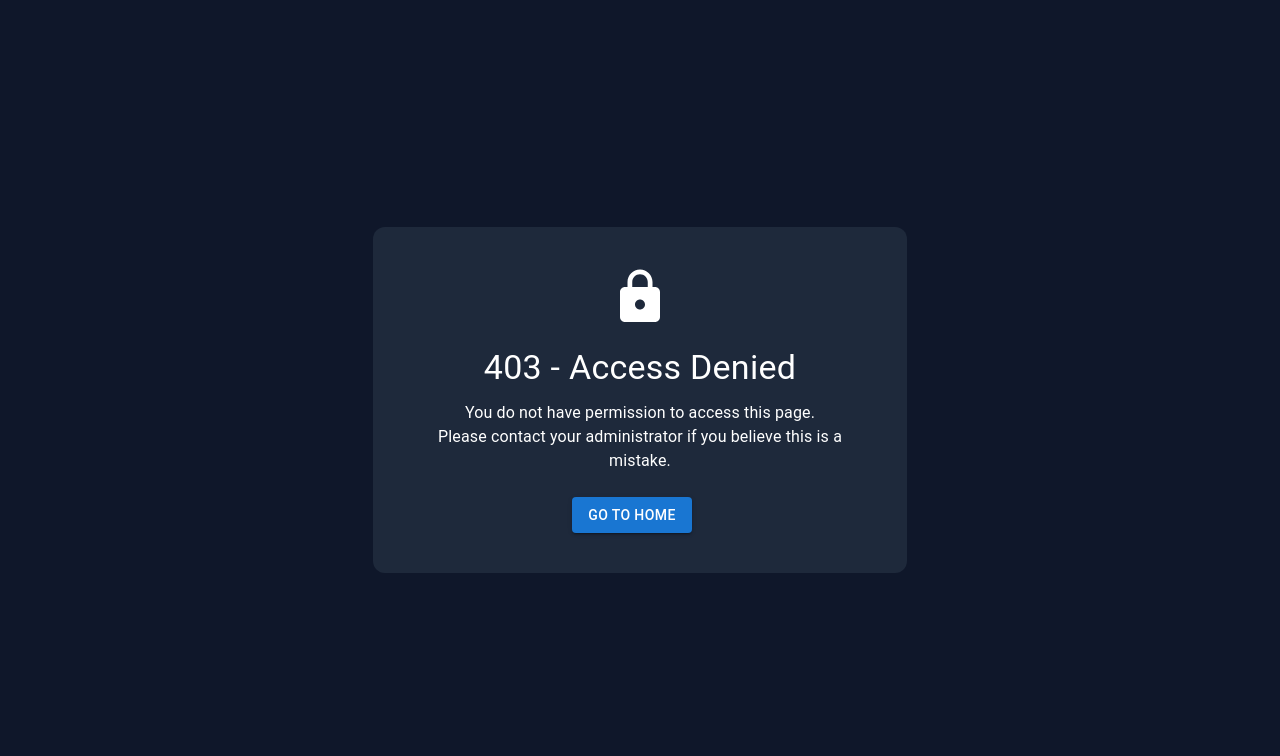
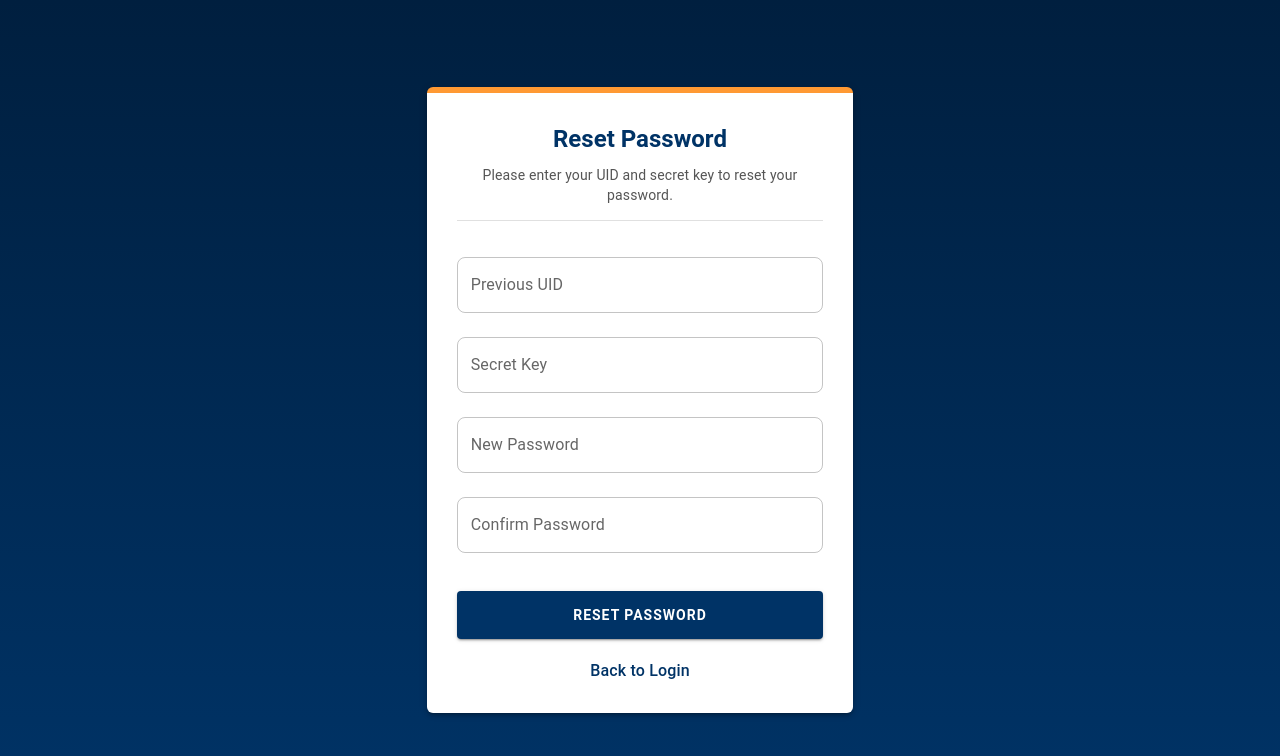
Before and after one commit to hellotechmanish/DSS_airforce_client, a React (Create React App) app: page /forgot-password in a window 1280 px wide. Shown: the top 756 px of the page. Built offline with nearby package versions, Linux system fonts and the light colour scheme; sample sign-in values are in the browser's storage.

Commit message:
forget password working

```diff
--- a/src/RouterConfig.js
+++ b/src/RouterConfig.js
@@ -17,6 +17,7 @@ import Temperature from "./views/pages/TemperatureMonitoring/TemperatureTable";
 import SitesProfile from "./views/pages/Managment/SitesMgt/SitesProfile/sites-profile";
 import TechnicianProfile from "./views/pages/Managment/Usermgt/UserTabs/TechProfile/TechnicianProfile";
 import UserProfile from "./views/pages/Managment/Usermgt/UserTabs/UserProfile/UserProfile";
+import ForgotPassword from "./views/forgetpass/ForgotPassword";
 // Sidebar Icons Import
 const RootErrorBoundary = () => {
   let error = useRouteError();
@@ -36,6 +37,7 @@ export const routes = [
     element: <AuthLayout />,
     children: [
       { path: "/signIn", element: <SignIn /> },
+      { path: "/forgot-password", element: <ForgotPassword /> },
       { path: "*", element: <Unauthorized /> },
       {
         path: "",
--- a/src/lib/endpoint.js
+++ b/src/lib/endpoint.js
@@ -2,6 +2,7 @@ export const API = {
   AUTH: {
     LOGIN: "/auth/login",
     SIGNUP: "/auth/signup",
+    FORGOTPASSWORD: "/auth/forgot-password",
   },
   USERS: {
     LIST: "/users",
--- /dev/null
+++ b/src/views/forgetpass/ForgotPassword.js
@@ -0,0 +1,210 @@
+import React from "react";
+import { useForm } from "react-hook-form";
+import {
+  TextField,
+  Button,
+  Grid,
+  Typography,
+  Box,
+  Paper,
+  Divider,
+} from "@mui/material";
+import { useNavigate } from "react-router-dom";
+import { POST } from "../../lib/request.js";
+import { API } from "../../lib/endpoint.js";
+import { use } from "react";
+import { useState } from "react";
+import CircularProgress from "@mui/material/CircularProgress";
+
+const ForgotPassword = () => {
+  const navigate = useNavigate();
+  const [loading, setLoading] = useState(false);
+
+  const {
+    register,
+    handleSubmit,
+    watch,
+    formState: { errors },
+  } = useForm();
+
+  const newPassword = watch("newPassword");
+
+  const handleForgotPassword = async (data) => {
+    if (loading) return; // prevent double click
+
+    const payload = {
+      uid: data.uid,
+      secretKey: data.secretKey,
+      newPassword: data.newPassword,
+      confirmPassword: data.confirmPassword,
+    };
+
+    try {
+      setLoading(true);
+
+      const response = await POST(API.AUTH.FORGOTPASSWORD, payload);
+
+      if (response?.msg === "Password reset successful") {
+        // setSnackmsg(response.msg);
+        // setSnackopen(true);
+
+        setTimeout(() => {
+          navigate("/signIn");
+        }, 1500);
+      }
+    } catch (error) {
+      //   setSnackErrMsg(error?.msg || "Something went wrong");
+      //   setSnackerropen(true);
+    } finally {
+      setLoading(false);
+    }
+  };
+
+  return (
+    <Grid
+      container
+      justifyContent="center"
+      alignItems="center"
+      style={{
+        minHeight: "100vh",
+        // background: "#f4f6f9",
+        background: "linear-gradient(to bottom, #001f3f, #003366)",
+      }}
+    >
+      <Grid item xs={11} sm={8} md={4}>
+        <Paper
+          elevation={3}
+          style={{
+            padding: "30px",
+            borderRadius: "6px",
+            borderTop: "6px solid #ff9933",
+          }}
+        >
+          {/* Header */}
+          <Typography
+            variant="h5"
+            align="center"
+            style={{
+              fontWeight: 600,
+              color: "#003366",
+              marginBottom: "10px",
+            }}
+          >
+            Reset Password
+          </Typography>
+
+          <Typography
+            variant="body2"
+            align="center"
+            style={{ marginBottom: "15px", color: "#555" }}
+          >
+            Please enter your UID and secret key to reset your password.
+          </Typography>
+
+          <Divider style={{ marginBottom: "20px" }} />
+
+          <Box component="form" onSubmit={handleSubmit(handleForgotPassword)}>
+            {/* UID */}
+            <TextField
+              fullWidth
+              label="Previous UID"
+              margin="normal"
+              {...register("uid", {
+                required: "UID is required",
+              })}
+              error={!!errors.uid}
+              helperText={errors.uid?.message}
+            />
+
+            {/* Secret Key */}
+            <TextField
+              fullWidth
+              label="Secret Key"
+              margin="normal"
+              type="password"
+              {...register("secretKey", {
+                required: "Secret key is required",
+              })}
+              error={!!errors.secretKey}
+              helperText={errors.secretKey?.message}
+            />
+
+            {/* New Password */}
+            <TextField
+              fullWidth
+              label="New Password"
+              margin="normal"
+              type="password"
+              {...register("newPassword", {
+                required: "New password is required",
+                minLength: {
+                  value: 6,
+                  message: "Minimum 6 characters required",
+                },
+              })}
+              error={!!errors.newPassword}
+              helperText={errors.newPassword?.message}
+            />
+
+            {/* Confirm Password */}
+            <TextField
+              fullWidth
+              label="Confirm Password"
+              margin="normal"
+              type="password"
+              {...register("confirmPassword", {
+                required: "Confirm password is required",
+                validate: (value) =>
+                  value === newPassword || "Passwords do not match",
+              })}
+              error={!!errors.confirmPassword}
+              helperText={errors.confirmPassword?.message}
+            />
+
+            <Button
+              type="submit"
+              fullWidth
+              variant="contained"
+              disabled={loading}
+              style={{
+                marginTop: "30px",
+                backgroundColor: "#003366",
+                padding: "12px",
+                fontWeight: 700,
+                letterSpacing: "1px",
+              }}
+            >
+              {loading ? (
+                <>
+                  <CircularProgress
+                    size={20}
+                    style={{ color: "white", marginRight: "10px" }}
+                  />
+                  Processing...
+                </>
+              ) : (
+                "RESET PASSWORD"
+              )}
+            </Button>
+
+            {/* Back to Login */}
+            <Typography
+              align="center"
+              style={{
+                marginTop: "20px",
+                cursor: "pointer",
+                color: "#003366",
+                fontWeight: 500,
+              }}
+              onClick={() => navigate("/signIn")}
+            >
+              Back to Login
+            </Typography>
+          </Box>
+        </Paper>
+      </Grid>
+    </Grid>
+  );
+};
+
+export default ForgotPassword;
--- a/src/views/signIn/SignPage.js
+++ b/src/views/signIn/SignPage.js
@@ -58,10 +58,10 @@ function App() {
 
     const LoginRequest = async () => {
       try {
-        console.log("body", body);
+        // console.log("body", body);
 
         const resp = await POST(API.AUTH.LOGIN, body);
-        console.log("resp", resp);
+        // console.log("resp", resp);
 
         // NOTE: interceptor ki wajah se resp already data hota hai
         if (resp.token) {
@@ -118,6 +118,7 @@ function App() {
           {snackmsg}
         </Alert>
       </Snackbar>
+
       <Snackbar
         open={snackerropen}
         autoHideDuration={3000}
@@ -127,57 +128,107 @@ function App() {
           {snackErrMsg}
         </Alert>
       </Snackbar>
+
       <Grid
         container
-        direction="row"
-        justifyContent="space-between"
+        direction="column"
         alignItems="center"
-        className="login-bg "
+        className="login-bg"
+        style={{
+          minHeight: "100vh",
+          background: "linear-gradient(to bottom, #001f3f, #003366)",
+        }}
       >
+        {/* Header Section */}
         <Grid
           container
           alignItems="center"
           justifyContent="space-between"
-          className="widthLR-90"
+          style={{
+            width: "90%",
+            paddingTop: "20px",
+          }}
         >
           <Grid item>
-            <img src={LeftLogo} alt="LeftLogo" className="nav-leftlogo" />
+            <img src={LeftLogo} alt="LeftLogo" style={{ height: "70px" }} />
           </Grid>
+
           <Grid item>
-            <Typography align="center" className="white-typo mt-20 fs-50">
+            <Typography
+              align="center"
+              style={{
+                color: "white",
+                fontSize: "40px",
+                fontWeight: 700,
+                letterSpacing: "1px",
+              }}
+            >
               {inputValues.word1}
             </Typography>
-            <Typography align="center" className="white-typo  fs-30">
+
+            <Typography
+              align="center"
+              style={{
+                color: "#d9d9d9",
+                fontSize: "22px",
+                fontWeight: 500,
+              }}
+            >
               Online Resistance Monitoring System
             </Typography>
           </Grid>
-          <Grid item className="nav-rightlogo">
-            <img src={LeftLogo} alt="RightLogo" className="nav-leftlogo" />
+
+          <Grid item>
+            <img src={LeftLogo} alt="RightLogo" style={{ height: "70px" }} />
           </Grid>
         </Grid>
+
+        {/* Login Card */}
         <Grid
           container
-          direction="row"
           justifyContent="center"
           alignItems="center"
+          style={{ marginTop: "60px" }}
         >
           <form onSubmit={handleSubmit(SignSubmit)}>
-            <Grid item className="login-box">
-              <Typography className="white-typo fs-24 fw-700">Login</Typography>
+            <Grid
+              item
+              style={{
+                background: "white",
+                padding: "45px",
+                width: "420px",
+                borderRadius: "6px",
+                boxShadow: "0 10px 30px rgba(0,0,0,0.4)",
+                borderTop: "6px solid #ff9933", // tricolor hint
+              }}
+            >
+              <Typography
+                align="center"
+                style={{
+                  fontSize: "24px",
+                  fontWeight: 700,
+                  color: "#003366",
+                  marginBottom: "25px",
+                }}
+              >
+                LOGIN
+              </Typography>
 
-              <Typography className="white-typo fs-20 fw-700 mt-24">
+              {/* UID */}
+              <Typography style={{ fontWeight: 600, color: "#333" }}>
                 Enter UID
               </Typography>
 
               <Input
-                id="uid"
-                className={
-                  errors?.Uid?.message
-                    ? "input-style-trans-warn mt-8"
-                    : "input-style-trans mt-8"
-                }
+                fullWidth
                 disableUnderline
                 value={uid}
+                style={{
+                  border: "1px solid #ccc",
+                  borderRadius: "4px",
+                  padding: "10px",
+                  marginTop: "8px",
+                }}
                 {...register("Uid", {
                   required: "Uid is required",
                   onChange: (e) => setUid(e.target.value),
@@ -185,25 +236,34 @@ function App() {
               />
 
               {errors?.Uid && (
-                <Typography className="red-typo mt-5px" role="alert">
+                <Typography style={{ color: "red", fontSize: "13px" }}>
                   {errors?.Uid?.message}
                 </Typography>
               )}
 
-              <Typography className="white-typo fs-20 fw-700 mt-16">
+              {/* Password */}
+              <Typography
+                style={{
+                  fontWeight: 600,
+                  color: "#333",
+                  marginTop: "20px",
+                }}
+              >
                 Enter Password
               </Typography>
 
               <Grid container style={{ position: "relative" }}>
                 <Input
-                  className={
-                    errors?.Password?.message
-                      ? "input-style-trans-warn mt-8"
-                      : "input-style-trans mt-8"
-                  }
+                  fullWidth
                   disableUnderline
                   value={password}
                   type={show ? "text" : "password"}
+                  style={{
+                    border: "1px solid #ccc",
+                    borderRadius: "4px",
+                    padding: "10px",
+                    marginTop: "8px",
+                  }}
                   {...register("Password", {
                     required: "Password is required.",
                     onChange: (e) => setPassword(e.target.value),
@@ -212,16 +272,14 @@ function App() {
 
                 <Grid
                   style={{
+                    position: "absolute",
                     right: "10px",
-                    top: "5px",
-                    position: "absolute",
+                    top: "18px",
                   }}
                 >
                   <Typography
-                    align="right"
-                    className="fs-24 white-typo mt-8"
                     onClick={() => setShow(!show)}
-                    style={{ cursor: "pointer" }}
+                    style={{ cursor: "pointer", color: "#003366" }}
                   >
                     {show ? <AiOutlineEye /> : <AiOutlineEyeInvisible />}
                   </Typography>
@@ -229,30 +287,40 @@ function App() {
               </Grid>
 
               {errors?.Password && (
-                <Typography className="red-typo mt-5px" role="alert">
+                <Typography style={{ color: "red", fontSize: "13px" }}>
                   {errors?.Password?.message}
                 </Typography>
               )}
 
-              {/* 🔥 FORGOT PASSWORD LINK HERE */}
-              <Typography align="right" className="mt-8">
+              {/* Forgot Password */}
+              <Typography align="right" style={{ marginTop: "12px" }}>
                 <Link
                   to="/forgot-password"
                   style={{
-                    color: "white",
+                    color: "#003366",
+                    fontSize: "14px",
                     textDecoration: "none",
-                    cursor: "pointer",
+                    fontWeight: 500,
                   }}
                 >
                   Forgot Password?
                 </Link>
               </Typography>
 
+              {/* Login Button */}
               <Button
-                className="blue-bg-button fs-20 fw-700 width100 hgt-48 mt-32"
                 type="submit"
+                fullWidth
+                variant="contained"
+                style={{
+                  marginTop: "30px",
+                  backgroundColor: "#003366",
+                  padding: "12px",
+                  fontWeight: 700,
+                  letterSpacing: "1px",
+                }}
               >
-                Login
+                LOGIN
               </Button>
             </Grid>
           </form>
```
